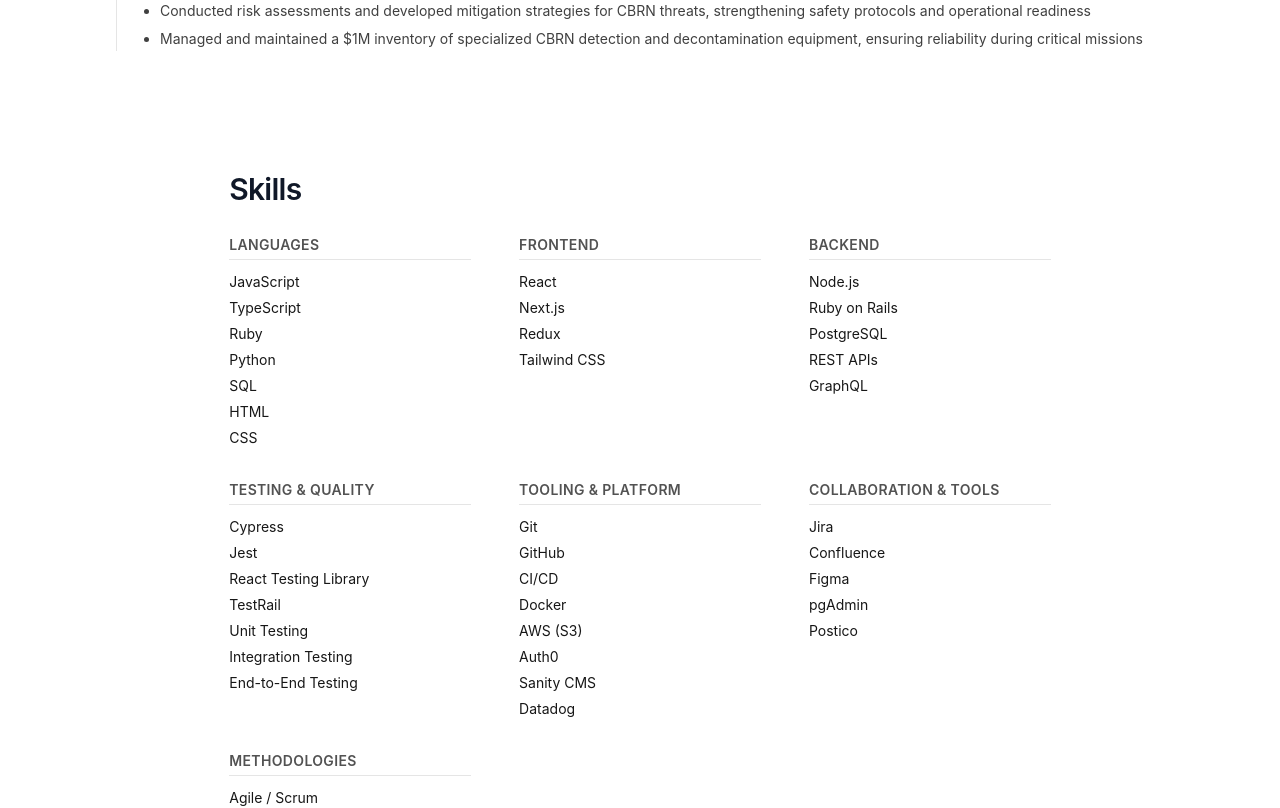
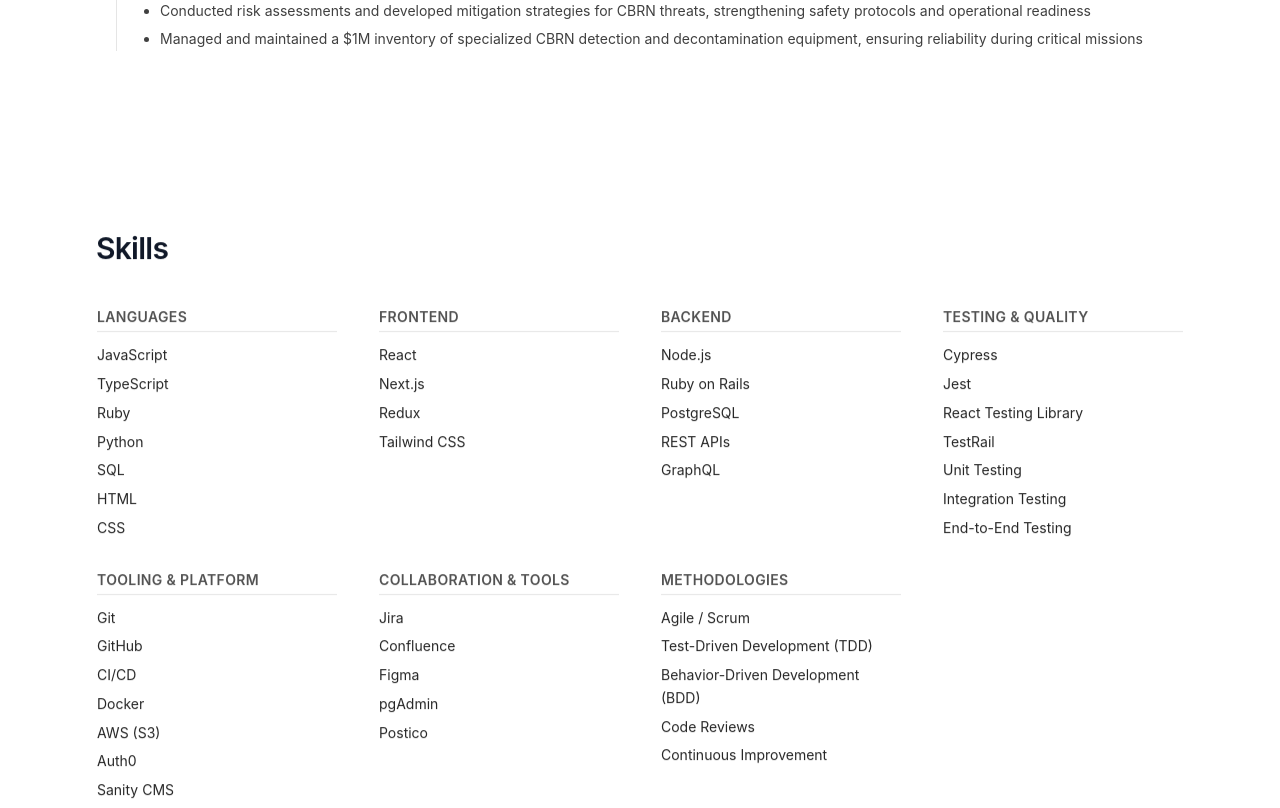
Before and after one commit to ellisPae/ellispae-portfolio, a Next.js app: page / in a window 1280 px wide. Shown: the part 2640-3448 px from the top of the page. Built offline with nearby package versions, Linux system fonts and the light colour scheme.

Commit message:
Improve UI/UX of Skills Section (#15)
Refine Skills section animations, layout, and navbar navigation alignment.

```diff
--- a/components/skills/Skills.tsx
+++ b/components/skills/Skills.tsx
@@ -1,35 +1,66 @@
 "use client";
 
-import { motion } from "framer-motion";
+import { motion, useReducedMotion } from "framer-motion";
 
 import { skills } from "@/lib/skillsData";
 
 const Skills = () => {
+  const shouldReduceMotion = useReducedMotion();
+
+  const container = {
+    hidden: { opacity: 0, y: 28 },
+    show: {
+      opacity: 1,
+      y: 0,
+      transition: {
+        duration: 0.6,
+        ease: "easeOut",
+        when: "beforeChildren",
+        staggerChildren: 0.06,
+      },
+    },
+  };
+
+  const item = {
+    hidden: { opacity: 0, y: 10 },
+    show: {
+      opacity: 1,
+      y: 0,
+      transition: { duration: 0.35, ease: "easeOut" },
+    },
+  };
+
   return (
     <motion.section
       id="skills"
-      className="max-w-6xl mx-auto px-6 py-10 snap-start min-h-screen flex items-center scroll-mt-5"
-      initial={{ opacity: 0, y: 24 }}
-      whileInView={{ opacity: 1, y: 0 }}
-      viewport={{ once: true, margin: "-100px" }}
-      transition={{ duration: 0.6, ease: "easeOut" }}
+      className="w-full max-w-6xl mx-auto px-6 sm:px-8 pt-20 pb-20 snap-start min-h-screen flex items-center scroll-mt-5 will-change-transform"
+      variants={container}
+      initial={shouldReduceMotion ? "show" : "hidden"}
+      whileInView="show"
+      viewport={{ once: true, amount: 0.25 }}
     >
       <div className="w-full">
-        <h2 className="text-3xl font-semibold tracking-tight mb-7">Skills</h2>
+        <div className="flex items-baseline justify-between gap-4 mb-10">
+          <h2 className="text-3xl font-semibold tracking-tight">Skills</h2>
+        </div>
 
-        <div className="grid grid-cols-2 md:grid-cols-3 gap-x-12 gap-y-8">
+        <div className="grid grid-cols-2 sm:grid-cols-3 lg:grid-cols-4 gap-x-10 gap-y-7">
           {Object.entries(skills).map(([category, items]) => (
-            <div key={category}>
+            <motion.div
+              key={category}
+              variants={item}
+              className="rounded-xl border border-transparent hover:border-neutral-200/70 hover:bg-neutral-50/40 transition-colors"
+            >
               <h3 className="text-sm font-semibold uppercase tracking-wide text-neutral-600 mb-3 pb-1 border-b border-neutral-200">
                 {category}
               </h3>
 
-              <ul className="space-y-1.5 text-sm text-neutral-900">
+              <ul className="space-y-1.5 text-sm text-neutral-800 leading-relaxed">
                 {items.map((skill) => (
                   <li key={skill}>{skill}</li>
                 ))}
               </ul>
-            </div>
+            </motion.div>
           ))}
         </div>
       </div>
```
